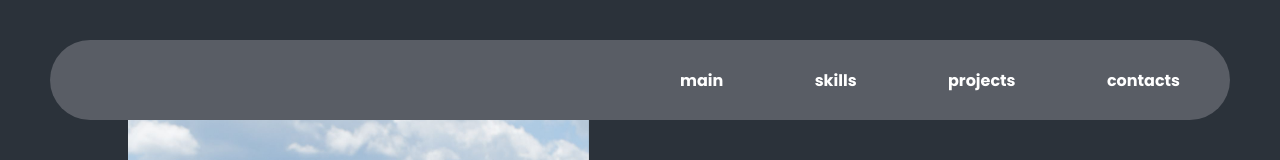
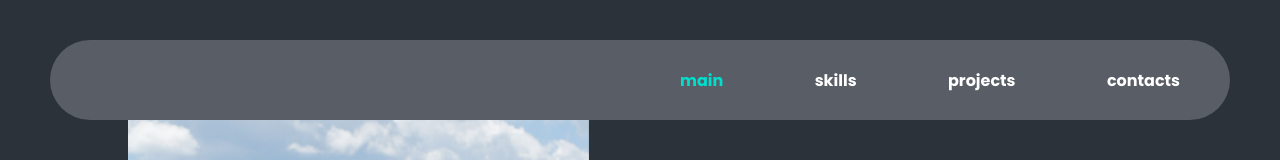
Before and after one commit to LaV0n/cv, a React (Create React App) app: page / in a window 1280 px wide. Shown: the top 160 px of the page. Built offline with nearby package versions, Linux system fonts and the light colour scheme.

Commit message:
end style

```diff
--- a/package.json
+++ b/package.json
@@ -16,12 +16,14 @@
     "@types/node": "^16.7.13",
     "@types/react": "^18.0.0",
     "@types/react-dom": "^18.0.0",
+    "@types/react-scroll": "^1.8.4",
     "gh-pages": "^4.0.0",
     "node-sass": "^7.0.1",
     "react": "^18.2.0",
     "react-dom": "^18.2.0",
     "react-reveal": "^1.2.2",
     "react-scripts": "5.0.1",
+    "react-scroll": "^1.8.7",
     "react-tilt": "^0.1.4",
     "react-typing-effect": "^2.0.5",
     "typescript": "^4.4.2",
--- a/src/contacts/Contacts.js
+++ b/src/contacts/Contacts.js
@@ -2,7 +2,7 @@ import React from 'react';
 import style from "./Contacts.module.scss";
 import styleContainer from "./../common/styles/Container.module.css"
 import {Title} from "../common/components/title/Title";
-import {createMuiTheme,  ThemeProvider} from '@mui/material/styles';
+import {createMuiTheme, ThemeProvider} from '@mui/material/styles';
 import {Button, styled, TextField} from "@mui/material";
 import Slide from 'react-reveal/Slide'
 
@@ -50,7 +50,7 @@ const CssTextField = styled(TextField)({
 
 export const Contacts = () => {
     return (
-        <ThemeProvider theme={theme} >
+        <ThemeProvider theme={theme}>
             <div id='contacts' className={style.contactsBlock}>
                 < div className={`${styleContainer.container} ${style.contactsContainer}`}>
                     <Slide bottom>
@@ -63,6 +63,7 @@ export const Contacts = () => {
                                               margin="normal"
                                 />
                                 <CssTextField id="mailInput"
+                                              type='email'
                                               label="EMAIL ADDRESS *"
                                               variant="outlined"
                                               margin="normal"
@@ -74,12 +75,12 @@ export const Contacts = () => {
                                               rows={4}
                                               margin="normal"
                                 />
-                        </form>
                                 <Button type='submit'
                                         variant="outlined"
                                         color="button"
                                         size="large"
                                 >send</Button>
+                            </form>
                         </div>
                     </Slide>
                 </div>
--- a/src/header/Header.module.scss
+++ b/src/header/Header.module.scss
@@ -13,4 +13,12 @@
      top: 40px;
      border-radius: 50px;
      z-index: 2;
+     @media screen and (max-width: 500px) {
+          height: 50px;
+          left: auto;
+          right: 0;
+          top: 0;
+          width: 100%;
+          border-radius: 0;
+     }
  }
--- a/src/main/Main.js
+++ b/src/main/Main.js
@@ -8,7 +8,7 @@ import ReactTypingEffect from 'react-typing-effect';
 
 export const Main = () => {
     return (
-        <div id='#main' className={style.main}>
+        <div id='main' className={style.main}>
             < div className={`${styleContainer.container} ${style.mainContainer}`}>
                 <Slide bottom>
                     <img src={photo} className={style.photo} alt='0'/>
--- a/src/navbar/Navbar.js
+++ b/src/navbar/Navbar.js
@@ -1,7 +1,8 @@
 import React from 'react';
 import style from "./Navbar.module.scss";
-import {  IconButton, Menu, MenuItem} from "@mui/material";
+import {IconButton, Menu, MenuItem} from "@mui/material";
 import MenuIcon from '@mui/icons-material/Menu';
+import {Link, animateScroll as scroll} from "react-scroll";
 
 
 const options = [
@@ -25,10 +26,35 @@ export const Navbar = () => {
 
     return (<>
             <div className={style.nav}>
-                <a href="#main">main </a>
-                <a href="#skills">skills</a>
-                <a href="#projects">projects</a>
-                <a href="#contacts">contacts</a>
+                <Link activeClass={style.active}
+                      to="main"
+                      spy={true}
+                      smooth={true}
+                      offset={-70}
+                      duration={500}
+                >main</Link>
+                <Link activeClass={style.active}
+                      to='skills'
+                      spy={true}
+                      smooth={true}
+                      offset={-70}
+                      duration={500}
+                >skills</Link>
+                <Link activeClass={style.active}
+                      to='projects'
+                      spy={true}
+                      smooth={true}
+                      offset={-70}
+                      duration={500}
+                >projects</Link>
+                <Link activeClass={style.active}
+                      to='contacts'
+                      spy={true}
+                      smooth={true}
+                      offset={-70}
+                      duration={500}
+                >contacts
+                </Link>
             </div>
             <div className={style.burgerMenu}>
                 <IconButton
@@ -39,7 +65,7 @@ export const Navbar = () => {
                     onClick={handleClick}
                     color={"inherit"}
                 >
-                 <MenuIcon/>
+                    <MenuIcon/>
                 </IconButton>
                 <Menu
                     id="long-menu"
@@ -52,7 +78,7 @@ export const Navbar = () => {
                     PaperProps={{
                         style: {
                             width: '100%',
-                            backgroundColor:'#373C40FF'
+                            backgroundColor: '#373C40FF'
                         },
                     }}
                 >
@@ -65,5 +91,6 @@ export const Navbar = () => {
                 </Menu>
             </div>
         </>
-    );
+    )
+        ;
 }
--- a/src/navbar/Navbar.module.scss
+++ b/src/navbar/Navbar.module.scss
@@ -11,10 +11,15 @@
 
   a {
     color: $textColor;
-    text-decoration: none;
     font-weight: 800;
     display: flex;
     align-items: center;
+    &:hover {
+      color: $activeColor;
+    }
+  }
+  .active {
+    color: $activeColor;
   }
 }
 
@@ -24,6 +29,11 @@
   color: #00dfce;
   @media screen and (max-width: 500px) {
     display: block;
+    padding-right: 10px;
+    &:hover {
+      transform: scale(2,2);
+      transition: 0.1s;
+    }
   }
 }
 
@@ -34,4 +44,5 @@
   display: flex;
   justify-items: center;
   padding-left: 20px;
+
 }
```
Also changed, not shown: 1 other file (tests, documents, lock files or other folders). Lines whose indentation alone changed are shown as unchanged.
